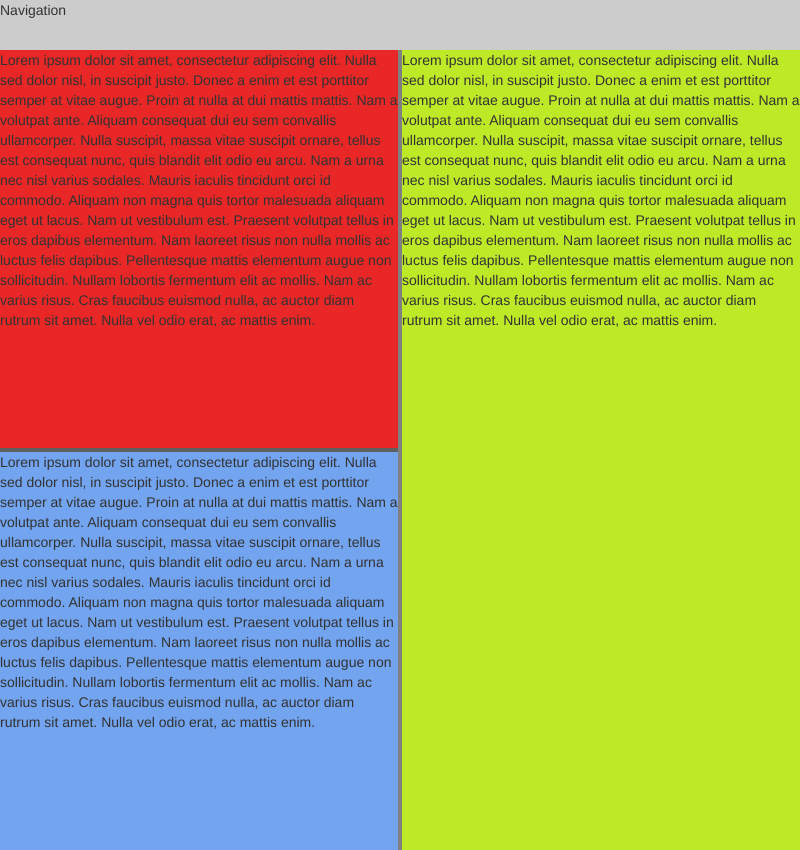
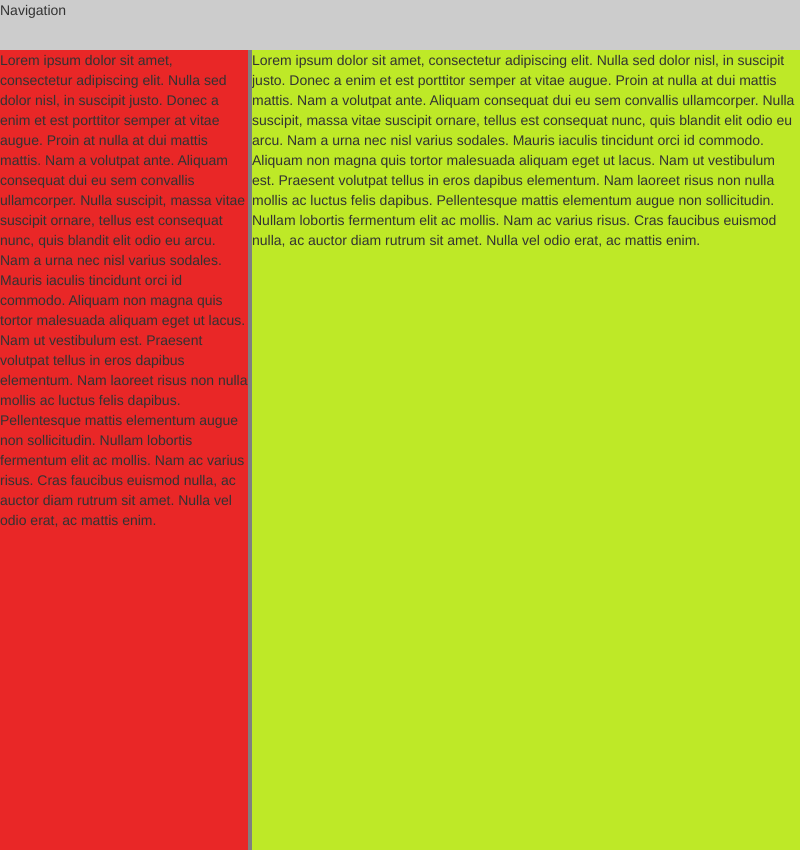
Before and after one commit to waffle-iron/LH.Azure.KeyVaultExplorer, an Electron app: page app/index.html in a window 800 px wide. Drawn offline with Linux system fonts and the light colour scheme.

Commit message:
Elements renamed, splitter initial width set

```diff
--- a/app/assets/styles/custom.scss
+++ b/app/assets/styles/custom.scss
@@ -15,8 +15,7 @@ body {
 	min-height: 250px;
 }
 
-
-#widget {
+#main {
 	width: 100%;
 	height: 100%;
 	min-height: 250px;
@@ -27,15 +26,11 @@ body {
 	background-color: #ccc;
 }
 
-#foo {
+#sidebar {
 	background-color: #E92727;
 }
 
-#b {
-	background-color: #73A4EF;
-}
-
-#bar {
+#content-pane {
 	background-color: #BEE927;
 }
 
--- a/app/index.html
+++ b/app/index.html
@@ -50,9 +50,18 @@
 
   <div id="wrapper">
     <div id="nav">Navigation</div>
-    <div id="widget">
-      <div id="foo">
-        <div id="a">
+    <div id="main">
+      <div id="sidebar">
+        Lorem ipsum dolor sit amet, consectetur adipiscing elit. Nulla sed dolor nisl, in suscipit justo. Donec a enim et est porttitor
+        semper at vitae augue. Proin at nulla at dui mattis mattis. Nam a volutpat ante. Aliquam consequat dui eu sem convallis
+        ullamcorper. Nulla suscipit, massa vitae suscipit ornare, tellus est consequat nunc, quis blandit elit odio eu arcu.
+        Nam a urna nec nisl varius sodales. Mauris iaculis tincidunt orci id commodo. Aliquam non magna quis tortor malesuada
+        aliquam eget ut lacus. Nam ut vestibulum est. Praesent volutpat tellus in eros dapibus elementum. Nam laoreet risus
+        non nulla mollis ac luctus felis dapibus. Pellentesque mattis elementum augue non sollicitudin. Nullam lobortis fermentum
+        elit ac mollis. Nam ac varius risus. Cras faucibus euismod nulla, ac auctor diam rutrum sit amet. Nulla vel odio
+        erat, ac mattis enim.
+      </div>
+      <div id="content-pane">
           Lorem ipsum dolor sit amet, consectetur adipiscing elit. Nulla sed dolor nisl, in suscipit justo. Donec a enim et est porttitor
           semper at vitae augue. Proin at nulla at dui mattis mattis. Nam a volutpat ante. Aliquam consequat dui eu sem convallis
           ullamcorper. Nulla suscipit, massa vitae suscipit ornare, tellus est consequat nunc, quis blandit elit odio eu
@@ -62,29 +71,6 @@
           lobortis fermentum elit ac mollis. Nam ac varius risus. Cras faucibus euismod nulla, ac auctor diam rutrum sit
           amet. Nulla vel odio erat, ac mattis enim.
         </div>
-        <!-- #a -->
-        <div id="b">Lorem ipsum dolor sit amet, consectetur adipiscing elit. Nulla sed dolor nisl, in suscipit justo. Donec a enim et
-          est porttitor semper at vitae augue. Proin at nulla at dui mattis mattis. Nam a volutpat ante. Aliquam consequat
-          dui eu sem convallis ullamcorper. Nulla suscipit, massa vitae suscipit ornare, tellus est consequat nunc, quis
-          blandit elit odio eu arcu. Nam a urna nec nisl varius sodales. Mauris iaculis tincidunt orci id commodo. Aliquam
-          non magna quis tortor malesuada aliquam eget ut lacus. Nam ut vestibulum est. Praesent volutpat tellus in eros
-          dapibus elementum. Nam laoreet risus non nulla mollis ac luctus felis dapibus. Pellentesque mattis elementum augue
-          non sollicitudin. Nullam lobortis fermentum elit ac mollis. Nam ac varius risus. Cras faucibus euismod nulla, ac
-          auctor diam rutrum sit amet. Nulla vel odio erat, ac mattis enim.</div>
-      </div>
-      <!-- end of #foo -->
-      <div id="bar">
-        Lorem ipsum dolor sit amet, consectetur adipiscing elit. Nulla sed dolor nisl, in suscipit justo. Donec a enim et est porttitor
-        semper at vitae augue. Proin at nulla at dui mattis mattis. Nam a volutpat ante. Aliquam consequat dui eu sem convallis
-        ullamcorper. Nulla suscipit, massa vitae suscipit ornare, tellus est consequat nunc, quis blandit elit odio eu arcu.
-        Nam a urna nec nisl varius sodales. Mauris iaculis tincidunt orci id commodo. Aliquam non magna quis tortor malesuada
-        aliquam eget ut lacus. Nam ut vestibulum est. Praesent volutpat tellus in eros dapibus elementum. Nam laoreet risus
-        non nulla mollis ac luctus felis dapibus. Pellentesque mattis elementum augue non sollicitudin. Nullam lobortis fermentum
-        elit ac mollis. Nam ac varius risus. Cras faucibus euismod nulla, ac auctor diam rutrum sit amet. Nulla vel odio
-        erat, ac mattis enim.
-      </div>
-    </div>
-    <!-- end of #widget -->
     </div>
 
     <script>
--- a/app/index.js
+++ b/app/index.js
@@ -9,8 +9,8 @@ document.addEventListener("keydown", function (e) {
     });
 
 jQuery(function ($) {
-	$('#widget').split({ orientation: 'vertical', limit: 100 });
-	$('#foo').split({ orientation: 'horizontal', limit: 10 });
-	$('#a').split({ orientation: 'vertical', limit: 10 });
+	$('#main').split({ orientation: 'vertical', limit: 250, position: '25%' });
+	//$('#foo').split({ orientation: 'horizontal', limit: 10 });
+	//$('#a').split({ orientation: 'vertical', limit: 10 });
 	// $('#spliter2').css({ width: 200, height: 300 }).split({ orientation: 'horizontal', limit: 20 });
 });
```
Also changed, not shown: app/assets/styles/custom.css. Lines whose indentation alone changed are shown as unchanged.
